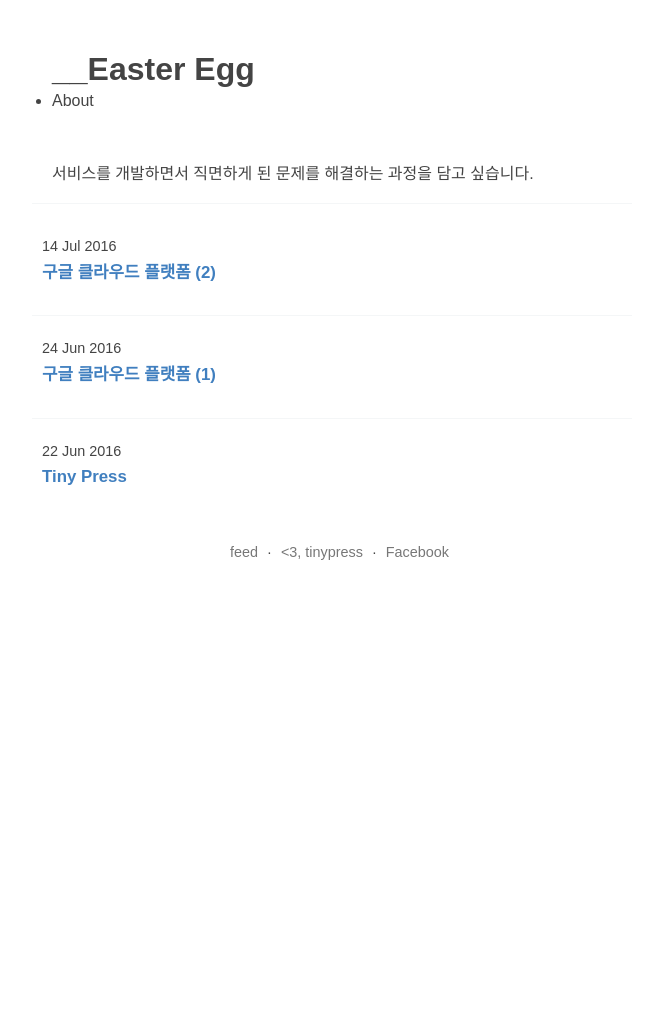
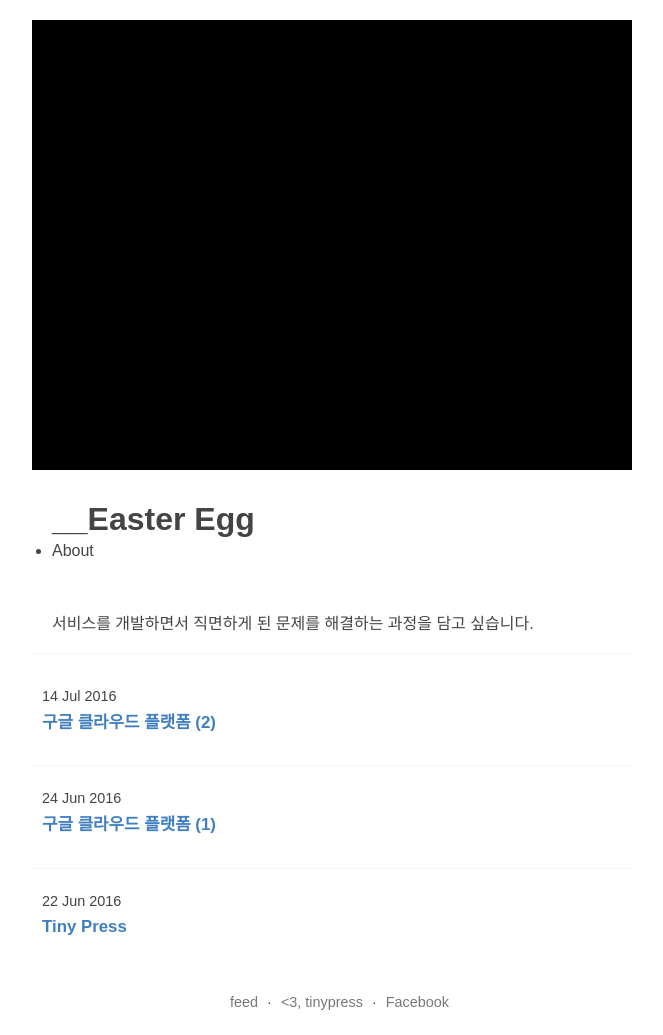
Before and after one commit to EEggii/EEggii.github.io, a Jekyll site: the page built from index.html, in a window 1280 px wide. Shown: the whole page, without its empty margins (308-971 px from the left). Built offline with Jekyll 4.4.1, drawn with Linux system fonts in a browser that asks for light colours; the list of posts is cut into pages by our own code; before the commit the page ends 900 px from its top, so only the background shows below that.

Commit message:
Update posts.html

```diff
--- a/_layouts/posts.html
+++ b/_layouts/posts.html
@@ -22,11 +22,16 @@
      var js, fjs = d.getElementsByTagName(s)[0];
      if (d.getElementById(id)) {return;}
      js = d.createElement(s); js.id = id;
-     js.src = "//connect.facebook.net/en_US/sdk.js";
+     js.src = "//connect.facebook.net/ko_KR/sdk.js";
      fjs.parentNode.insertBefore(js, fjs);
    }(document, 'script', 'facebook-jssdk'));
 </script>
     <div class="wrapper">
+        <div class="upper">
+            <div class="upper-image" style="transform: translate3d(0px, 0px, 0px); opacity: 1; background-image: url("/assets/images/background-image.jpg");">
+                Upper Image !!
+            </div>
+        </div>
         <header>
             <h1>{{ site.title }}</h1>
             <ul style="display: inline-block;">
```
